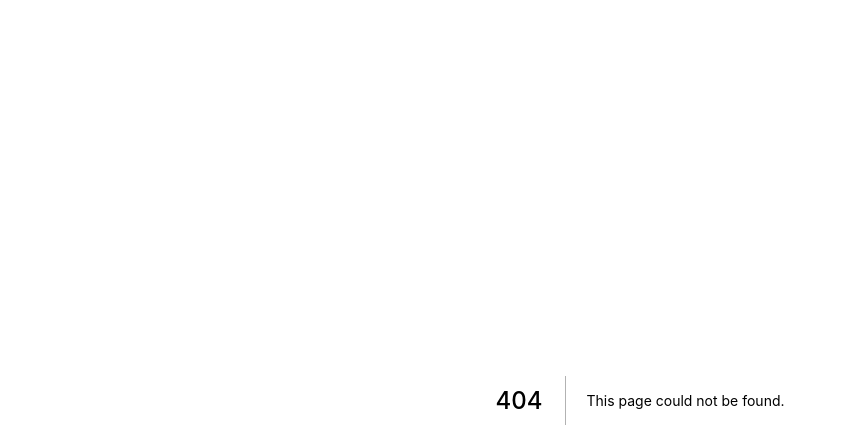
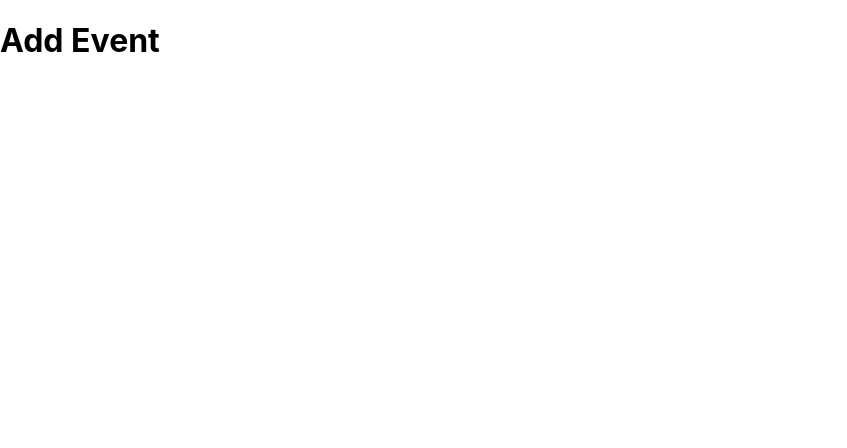
Before and after one commit to shettykaran21/dj-events-frontend, a Next.js app: page /events/add in a window 1280 px wide. Before the commit this address had no page. Shown: the top 448 px of the page, without its empty margins (0-847 px from the left). Built offline with nearby package versions, Linux system fonts and the light colour scheme.

Commit message:
Pages and routing

```diff
--- /dev/null
+++ b/pages/events/add.js
@@ -0,0 +1,9 @@
+const AddEvent = () => {
+  return (
+    <div>
+      <h1>Add Event</h1>
+    </div>
+  );
+};
+
+export default AddEvent;
```
Also changed, not shown: pages/events/[slug].js (added, +9 -0 lines), pages/events/index.js (added, +9 -0 lines), pages/index.js (+4 -4 lines).
